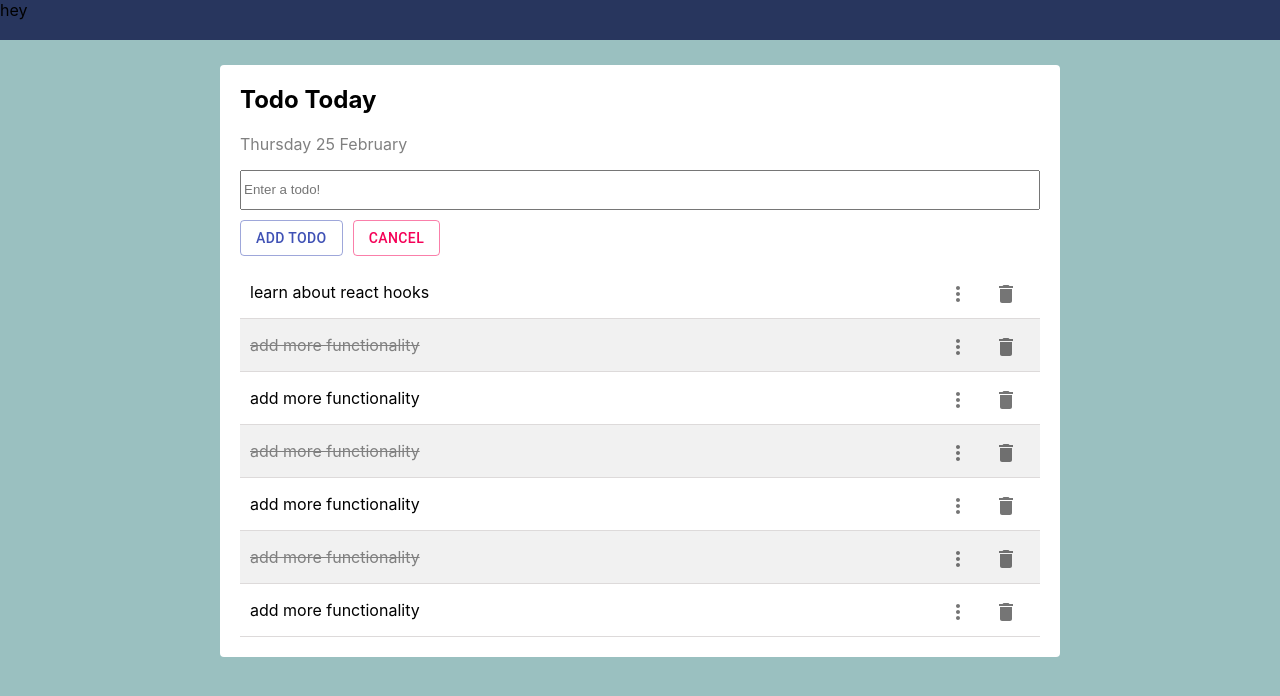
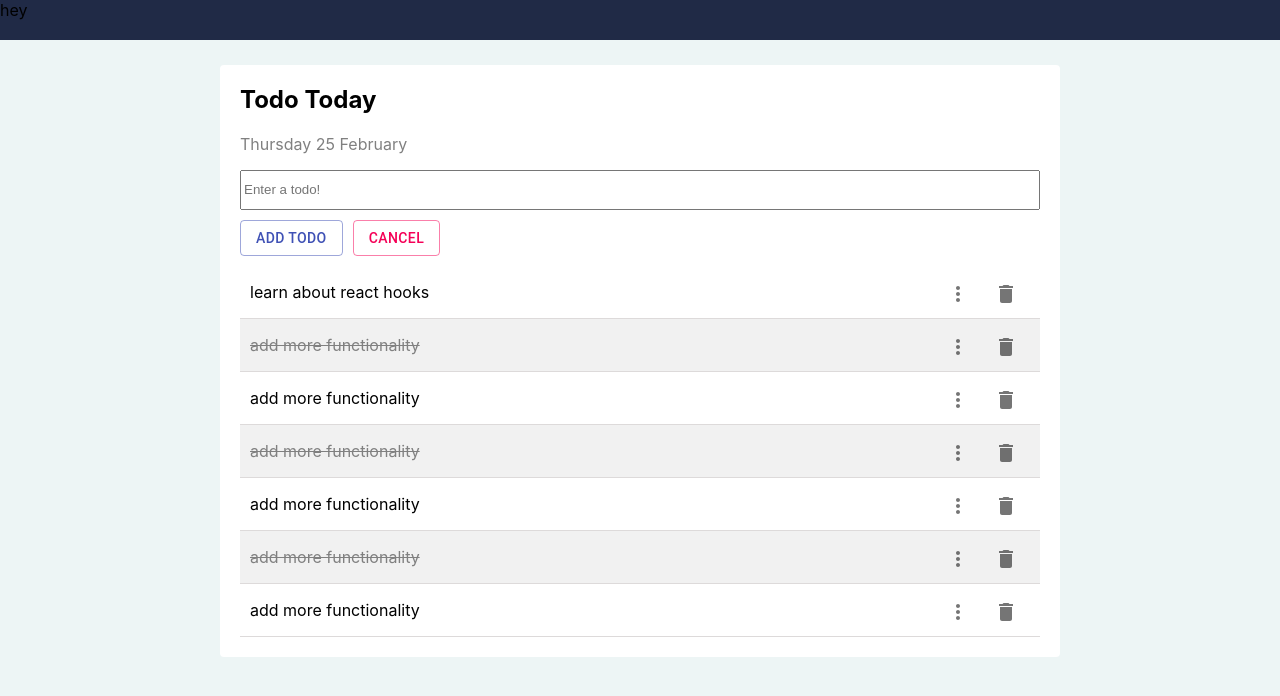
Before and after one commit to larsdjursner/todo-typescript, a React (Create React App) app: page / in a window 1280 px wide. Shown: the top 696 px of the page. Built offline with nearby package versions, Linux system fonts and the light colour scheme.

Commit message:
added todoprovider to handle state

```diff
--- a/src/App.css
+++ b/src/App.css
@@ -1,5 +1,5 @@
 body {
-	background-color: rgb(154, 192, 192);
+	background-color: rgb(237, 245, 245);
 }
 
 .app {
@@ -11,7 +11,6 @@ body {
 	justify-content: center;
 	text-overflow: clip;
 }
-
 
 .child-todo {
 	margin: 25px;
@@ -36,13 +35,14 @@ input {
 }
 
 .Nav {
-  background-color: rgb(40, 54, 94);
+  background-color: rgb(32, 42, 70);
   height: 40px;
 }
 
 .Nav > * {
   margin: 0;
 }
+
 
 li.todo {
 	list-style-type: none;
--- a/src/App.tsx
+++ b/src/App.tsx
@@ -2,14 +2,16 @@ import React from "react";
 import "./App.css";
 import Nav from "./components/Nav";
 import TodoList from "./components/TodoList";
-
+import { TodoProvider } from './TodoContext'
 
 const App: React.FC = () => {
     return (
-        <div className="app">
-            <Nav />
-            <TodoList />
-        </div>
+        <TodoProvider>
+            <div className="app">
+                <Nav />
+                <TodoList />
+            </div>
+        </TodoProvider>
     )
 }
 
--- /dev/null
+++ b/src/TodoContext.tsx
@@ -0,0 +1,78 @@
+import React, {
+	useState,
+	createContext,
+	SetStateAction,
+	Dispatch,
+} from "react";
+
+const initialValues = [
+	{ id: 1, content: "learn about react hooks", completed: false },
+	{ id: 2, content: "add more functionality", completed: true },
+	{ id: 3, content: "add more functionality", completed: false },
+	{ id: 4, content: "add more functionality", completed: true },
+	{ id: 5, content: "add more functionality", completed: false },
+	{ id: 6, content: "add more functionality", completed: true },
+	{ id: 7, content: "add more functionality", completed: false },
+]
+
+
+type ITodo = {
+	id: number;
+	content: string;
+	completed: boolean;
+};
+
+type ITodoContext = [ITodo[], React.Dispatch<React.SetStateAction<ITodo[]>>];
+
+export const TodoContext = createContext<ITodoContext>([[], () => null]);
+
+export const TodoProvider = (props: { children: any }) => {
+	const [todos, setTodos] = useState<ITodo[]>(initialValues);
+	return (
+		<TodoContext.Provider value={[todos, setTodos]}>
+			{props.children}
+		</TodoContext.Provider>
+	);
+};
+
+;
+
+// type TodoState = {
+//     id: number,
+//     content: string,
+//     completed: boolean,
+// }
+
+// type TodoDispatch = (setTodos:Dispatch<SetStateAction<TodoState[]>>) => void
+
+// type TodoProviderProps = {children: React.ReactNode}
+
+// const TodoStateContext  = createContext<TodoState[] | undefined>(undefined);
+
+// const TodoDispatchContext = React.createContext<TodoDispatch[] | undefined>(undefined);
+
+// export const TodoProvider = (props: TodoProviderProps) => {
+//     const [todos, setTodos] = useState(initialValues);
+
+//     return (
+//         <TodoStateContext.Provider value={todos}>
+//             <TodoDispatchContext.Provider value={setTodos}>
+//                 {props.children}
+//             </TodoDispatchContext.Provider>
+//         </TodoStateContext.Provider>
+//     )
+// };
+
+// { id: 2, content: "add more functionality", completed: true },
+// { id: 3, content: "add more functionality", completed: false },
+// { id: 4, content: "add more functionality", completed: true },
+// { id: 5, content: "add more functionality", completed: false },
+// { id: 6, content: "add more functionality", completed: true },
+// { id: 7, content: "add more functionality", completed: false },
+
+// const initialContext : ITodoCtx = {
+//     id: -1,
+//     content: '',
+//     completed: false,
+//     setTodos: (): void => {}
+// }
--- a/src/components/Modal.tsx
+++ b/src/components/Modal.tsx
@@ -32,7 +32,7 @@ export const Modal: FC<IModal> = ({
 					<Header>
 						<HeaderText>{headerText}</HeaderText>
 						<IconButton className="IconButton">
-							<CloseIcon onClick={hide} />
+							<CloseIcon onClick={hide}/>
 						</IconButton>
 					</Header>
 					<Content>{modalContent}</Content>
--- a/src/components/Todo.tsx
+++ b/src/components/Todo.tsx
@@ -6,7 +6,7 @@ import React from "react";
 import { useModal } from "../hooks/useModal";
 import { Modal } from "./Modal";
 
-interface ITodo {
+export interface ITodo {
 	id: number;
 	todo: any;
 	deleteTodo(id: number): void;
--- a/src/components/TodoList.tsx
+++ b/src/components/TodoList.tsx
@@ -1,20 +1,14 @@
-import React, { useState } from "react";
+import React, { useContext } from "react";
 import { Todo } from "./Todo";
 import { TodoForm } from "./TodoForm";
+import { TodoContext } from '../TodoContext'
 import "../App.css";
 
-const initialValues = [
-	{ id: 1, content: "learn about react hooks", completed: false },
-	{ id: 2, content: "add more functionality", completed: true },
-	{ id: 3, content: "add more functionality", completed: false },
-	{ id: 4, content: "add more functionality", completed: true },
-	{ id: 5, content: "add more functionality", completed: false },
-	{ id: 6, content: "add more functionality", completed: true },
-	{ id: 7, content: "add more functionality", completed: false },
-];
+
 
 const TodoList: React.FC = () => {
-	const [todos, setTodos] = useState(initialValues);
+
+	const [todos, setTodos] = useContext(TodoContext);
 
 	const createTodo = (id: number, content: string) => {
 		const newTodo = { id, content, completed: false };
@@ -36,7 +30,13 @@ const TodoList: React.FC = () => {
 
 		newTodos[index].completed = !newTodos[index].completed;
 		setTodos(newTodos);
+		console.log(countComplete());
 	};
+
+	const countComplete = () => {
+		const count = todos.filter((t) => t.completed).length
+		return(`${count} / ${todos.length}`);
+	}
 
 	return (
 		<div className="parent-todo">
```
